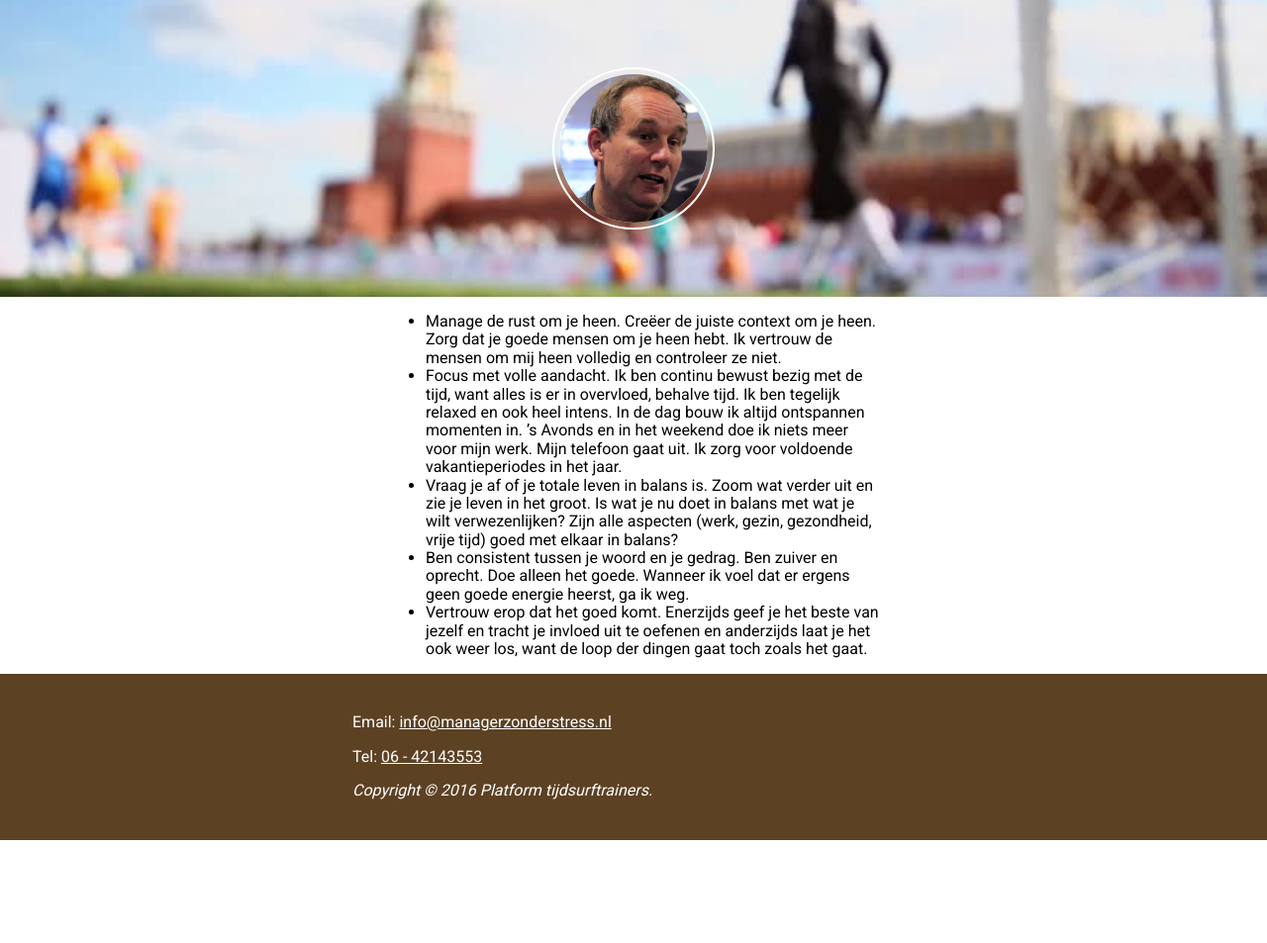
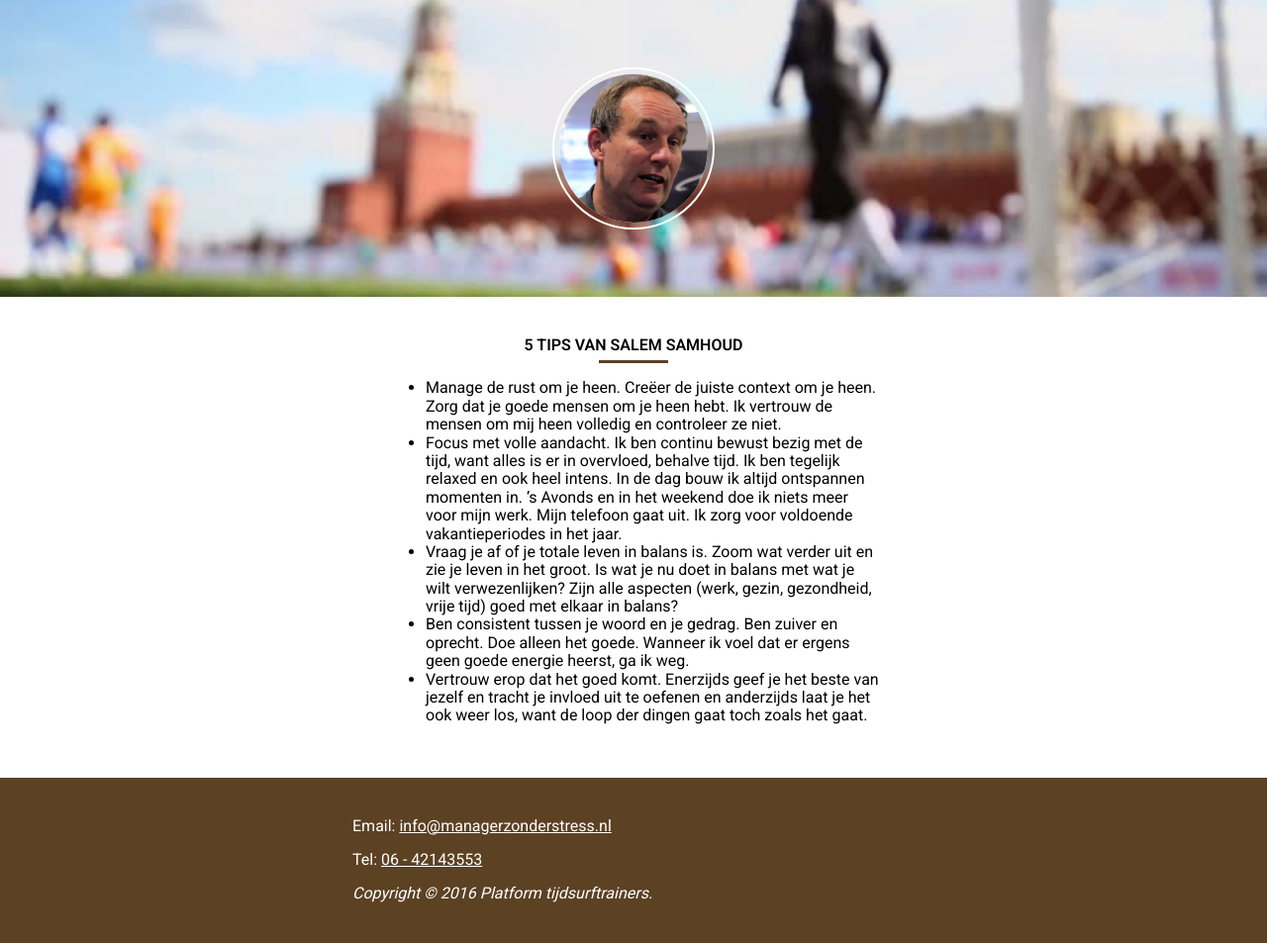
Before and after one commit to nloomans/manager-zonder-stress, a Jekyll site: the page built from 5-tips-samhoud.md, in a window 1280 px wide. Shown: the whole page at 99% size. Built offline with Jekyll 4.4.1, drawn with Linux system fonts in a browser that asks for light colours; our own code applies the rules of GitHub Pages for plain Markdown files; before the commit the page ends 900 px from its top, so only the background shows below that; some of the changed lines change nothing that is shown.

Commit message:
Update 5-tips-samhoud.md

```diff
--- a/5-tips-samhoud.md
+++ b/5-tips-samhoud.md
@@ -1,12 +1,12 @@
 ---
-title: "5 Tips van Salem Samhoud"
 permalink: /5-tips-samhoud/
 layout: about
 image: salem_samhoud.jpg
 ---
-
+# 5 Tips van Salem Samhoud
 - Manage de rust om je heen. Creëer de juiste context om je heen. Zorg dat je goede mensen om je heen hebt. Ik vertrouw de mensen om mij heen volledig en controleer ze niet.
 - Focus met volle aandacht. Ik ben continu bewust bezig met de tijd, want alles is er in overvloed, behalve tijd. Ik ben tegelijk relaxed en ook heel intens. In de dag bouw ik altijd ontspannen momenten in. ’s Avonds en in het weekend doe ik niets meer voor mijn werk. Mijn telefoon gaat uit. Ik zorg voor voldoende vakantieperiodes in het jaar.
 - Vraag je af of je totale leven in balans is. Zoom wat verder uit en zie je leven in het groot. Is wat je nu doet in balans met wat je wilt verwezenlijken? Zijn alle aspecten (werk, gezin, gezondheid, vrije tijd) goed met elkaar in balans?
 - Ben consistent tussen je woord en je gedrag. Ben zuiver en oprecht. Doe alleen het goede. Wanneer ik voel dat er ergens geen goede energie heerst, ga ik weg.
 - Vertrouw erop dat het goed komt. Enerzijds geef je het beste van jezelf en tracht je invloed uit te oefenen en anderzijds laat je het ook weer los, want de loop der dingen gaat toch zoals het gaat.
+<br><br><br>
```
